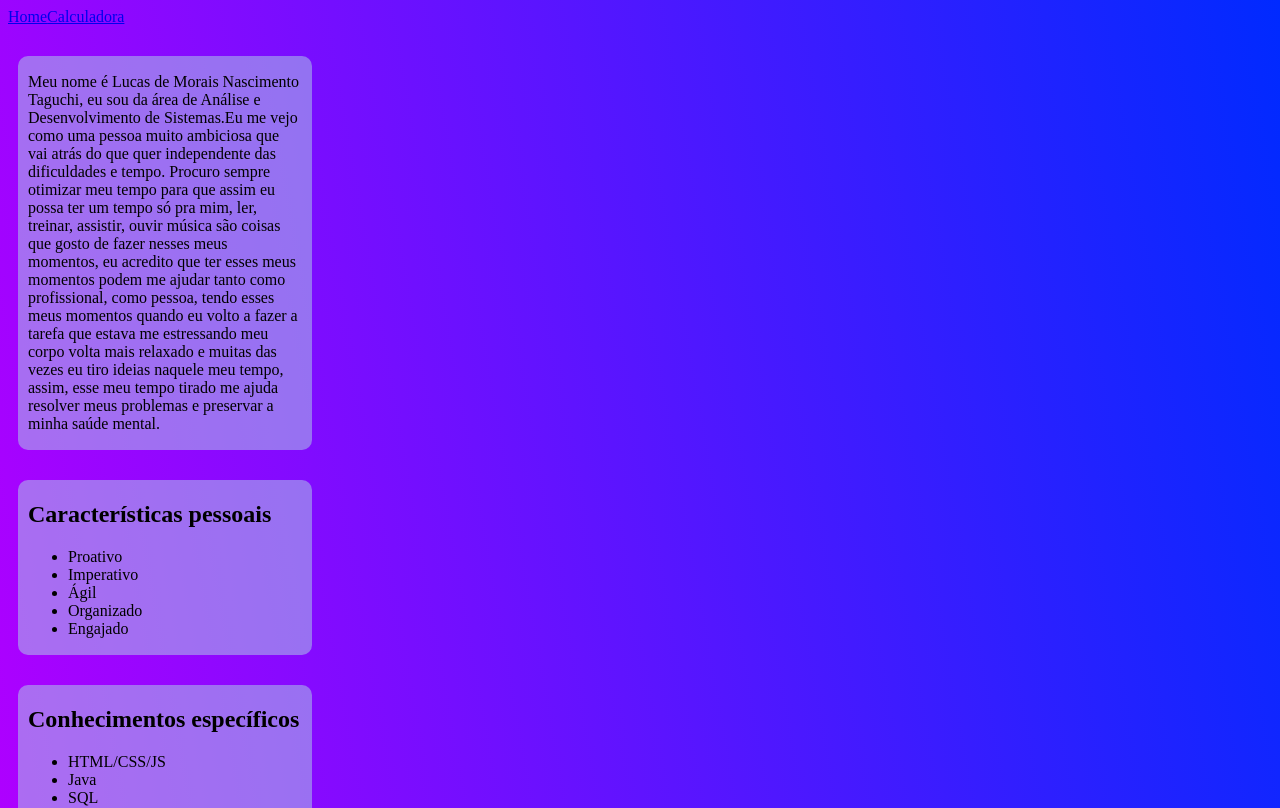
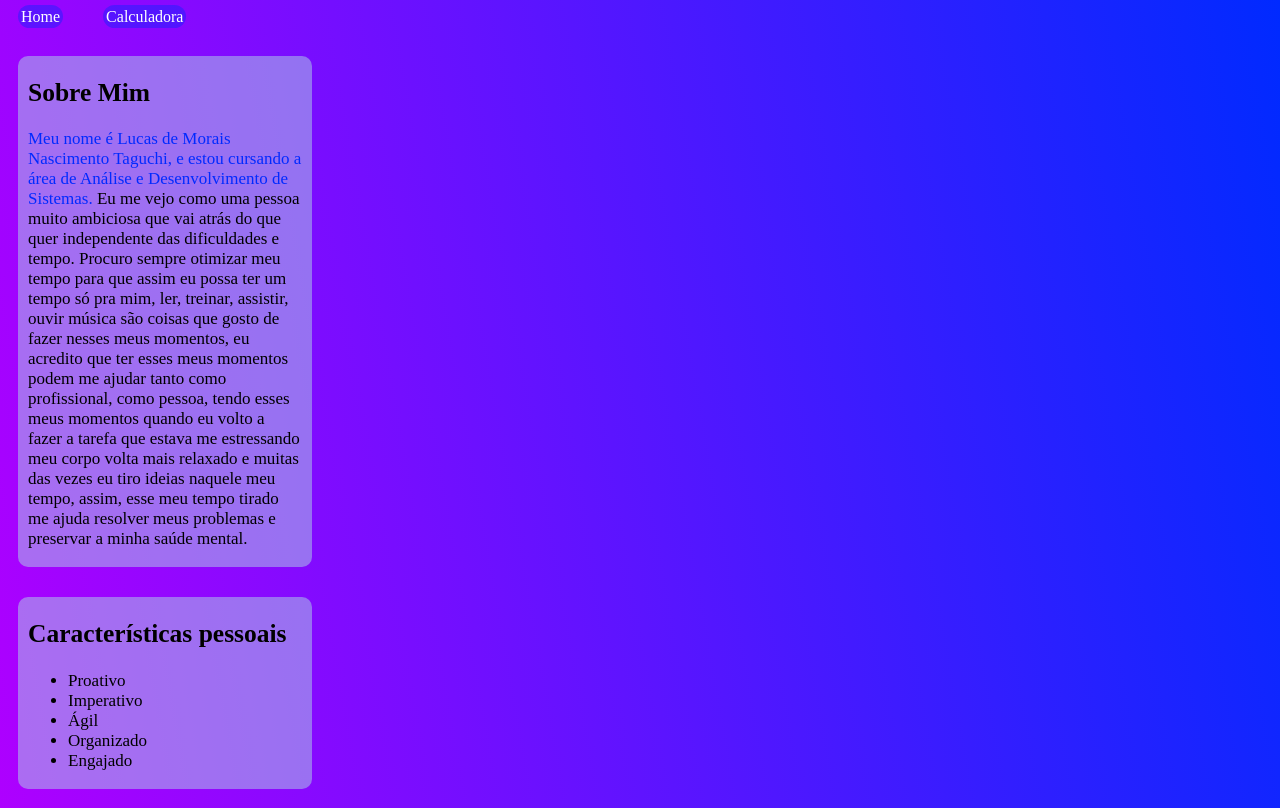
Before and after one commit to lucasmoraist/React, a React (Create React App) app in the folder lucas/: page / in a window 1280 px wide. Shown: the top 808 px of the page. Built offline with nearby package versions, Linux system fonts and the light colour scheme.

Commit message:
Últimas estilizações

```diff
--- a/lucas/src/components/Home.jsx
+++ b/lucas/src/components/Home.jsx
@@ -12,9 +12,14 @@ export const Main = styled.div`
         background-color: rgba(173,216,230,0.5);
         padding: 1px 10px;
         border-radius: 10px;
+        font-size: 17px;
+    }
+    span{
+        color: rgb(0, 42, 255);
     }
 
     #pessoal{
+        font-size: 17px;
         margin-right: 120vh;
         margin-top: 30px;
         background-color: rgba(173,216,230,0.5);
@@ -23,6 +28,7 @@ export const Main = styled.div`
     }
 
     #especifico{
+        font-size: 17px;
         margin-right: 120vh;
         margin-top: 30px;
         background-color: rgba(173,216,230,0.5);
@@ -35,8 +41,9 @@ export default function Home(){
     return(
         <Main>
             <div id="sobre">
+                <h2>Sobre Mim</h2>
                 <p>
-                    <span>Meu nome é Lucas de Morais Nascimento Taguchi, eu sou da área de Análise e Desenvolvimento de Sistemas.</span>
+                    <span>Meu nome é Lucas de Morais Nascimento Taguchi, e estou cursando a área de Análise e Desenvolvimento de Sistemas. </span>
                     Eu me vejo como uma pessoa muito ambiciosa que vai atrás do que quer independente das dificuldades e tempo. Procuro
                     sempre otimizar meu tempo para que assim eu possa ter um tempo só pra mim, ler, treinar, assistir, ouvir música
                     são coisas que gosto de fazer nesses meus momentos, eu acredito que ter esses meus momentos podem me ajudar tanto
--- a/lucas/src/routes/Menu.jsx
+++ b/lucas/src/routes/Menu.jsx
@@ -1,11 +1,29 @@
 import React from "react";
 import { Link } from "react-router-dom";
+import styled from "styled-components";
+
+export const Nav = styled.div`
+    a{
+        text-decoration: none;
+        background-color: rgba(0, 42, 255,0.4);
+        color: #fff;
+        margin-left: 10px;
+        margin-right: 30px;
+        border-radius: 30px;
+        padding: 3px;
+    }
+
+    a:hover{
+        background-color: #fff;
+        color: rgb(0, 42, 255);
+    }
+`
 
 export default function Menu(){
     return(
-        <nav>
+        <Nav>
             <Link to="/">Home</Link>
             <Link to="/calculadora">Calculadora</Link>
-        </nav>
+        </Nav>
     )
 }
```
